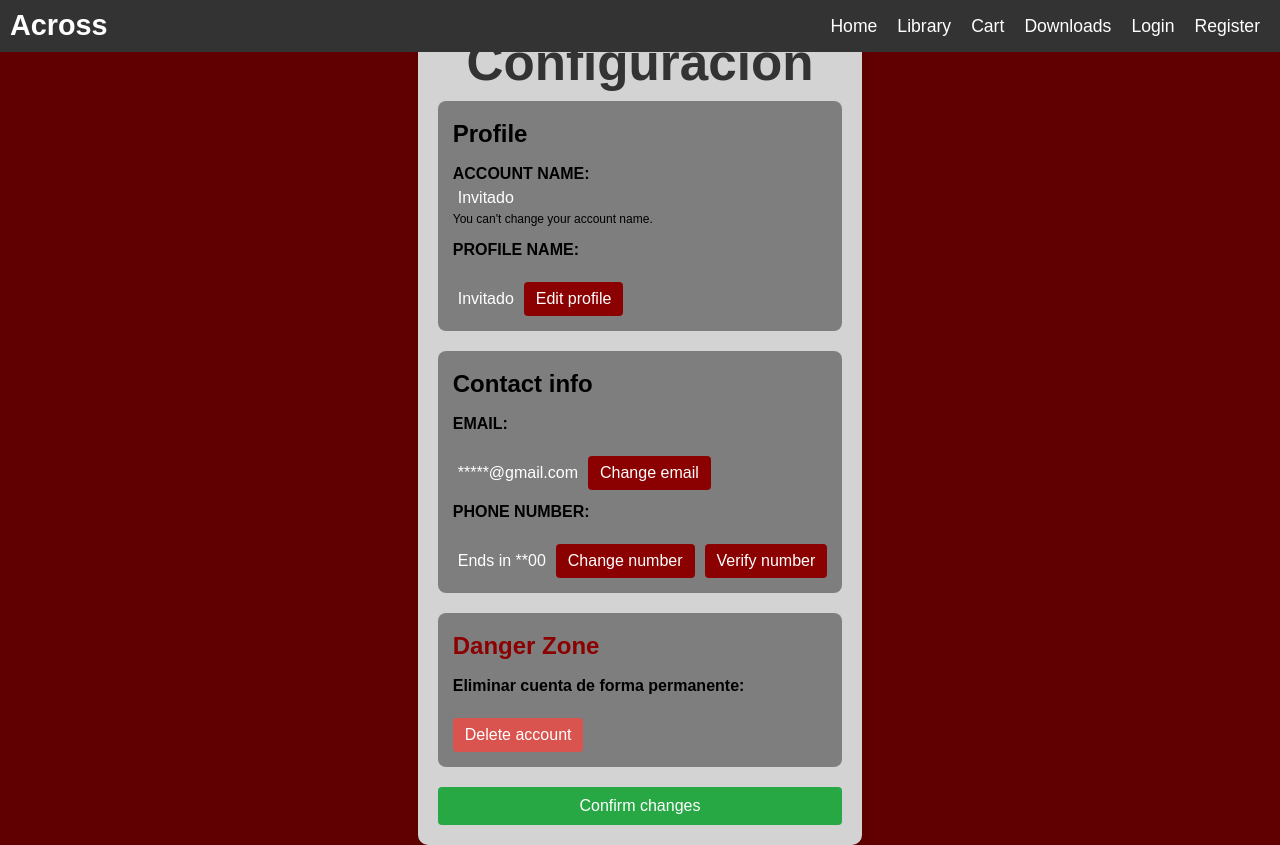
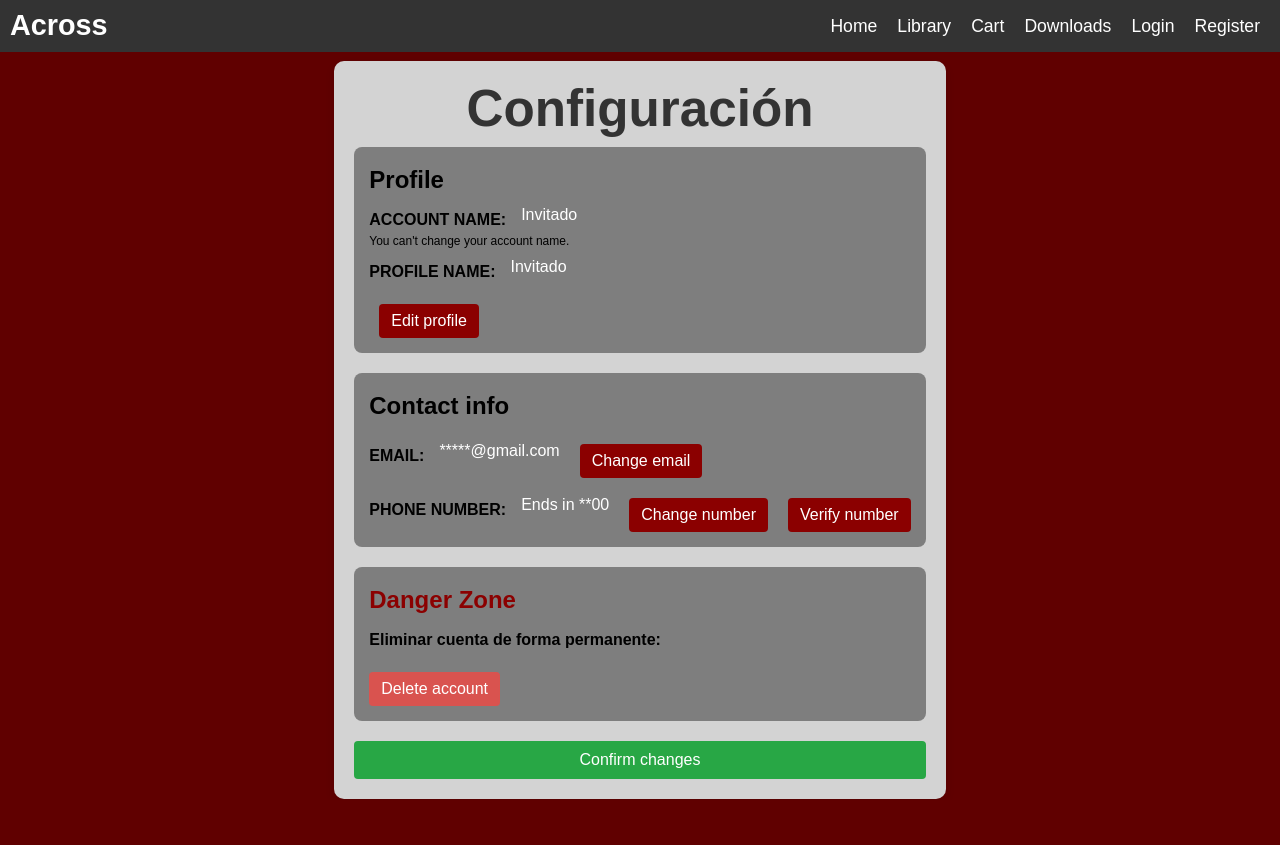
Before and after one commit to ForRealy/Across, a React (Vite) app in the folder frontend/: page /configuration in a window 1280 px wide. After the commit the page ends 800 px from the top, so only its background shows below. Built offline with nearby package versions, Linux system fonts and the light colour scheme.

Commit message:
Update config

```diff
--- a/frontend/src/assets/Configuration.css
+++ b/frontend/src/assets/Configuration.css
@@ -25,6 +25,12 @@
 
 .config-section h3{
     font-size: 24px;
+}
+
+.account-row {
+    display: flex;
+    align-items: center; /* Opcional: para que se alineen verticalmente al centro */
+    gap: 10px; /* Espacio entre elementos, ajusta según necesites */
 }
 
 .config-profile, .config-contact, .config-label{
--- a/frontend/src/components/Configuration.tsx
+++ b/frontend/src/components/Configuration.tsx
@@ -15,30 +15,30 @@ const Configuration: React.FC = () => {
 
             <div className="config-section config-profile">
                 <h3>Profile</h3>
-                <div>
+                <div className="account-row">
                     <h4 className="config-label">ACCOUNT NAME:</h4>
                     <span className="config-value">{user ? user.username : "Invitado"}</span>
-                    <p className="config-info">You can't change your account name.</p>
                 </div>
-                <div>
+                <p className="config-info">You can't change your account name.</p>
+                <div className="account-row">
                     <h4 className="config-label">PROFILE NAME:</h4>
                     <span className="config-value">{user ? user.username : "Invitado"}</span>
-                    <button className="config-button" onClick={() => navigate('/EditProfile')}>
+                </div>
+                <button className="config-button" onClick={() => navigate('/EditProfile')}>
                         Edit profile
                     </button>
-                </div>
             </div>
 
             <div className="config-section config-contact">
                 <h3>Contact info</h3>
-                <div>
+                <div className="account-row">
                     <h4 className="config-label">EMAIL:</h4>
                     <span className="config-value">*****@gmail.com</span>
                     <button className="config-button" onClick={() => navigate('/ChangeEmail')}>
                         Change email
                     </button>
                 </div>
-                <div>
+                <div className="account-row">
                     <h4 className="config-label">PHONE NUMBER:</h4>
                     <span className="config-value">Ends in **00</span>
                     <button className="config-button" onClick={() => navigate('/ChangeNumber')}>
```
